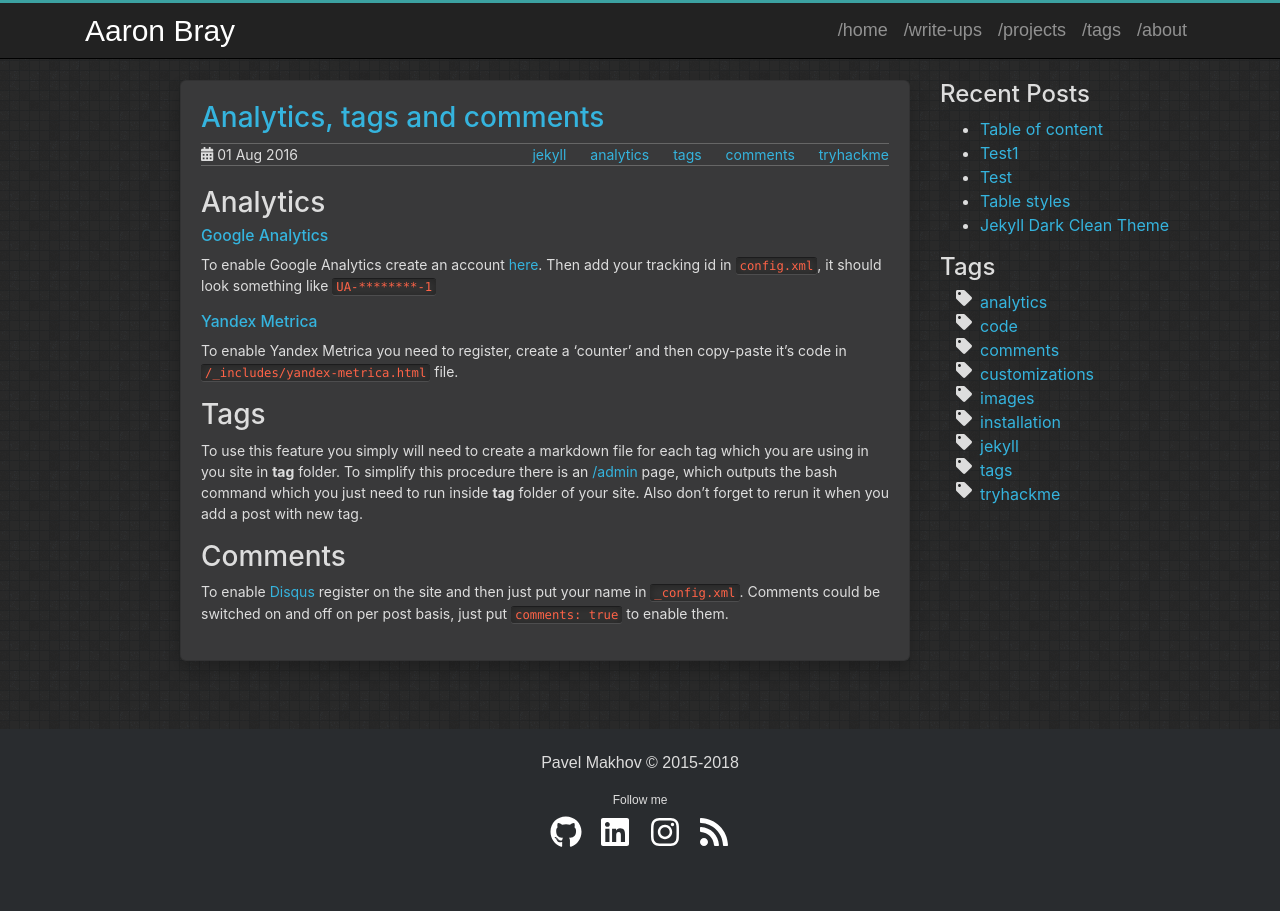
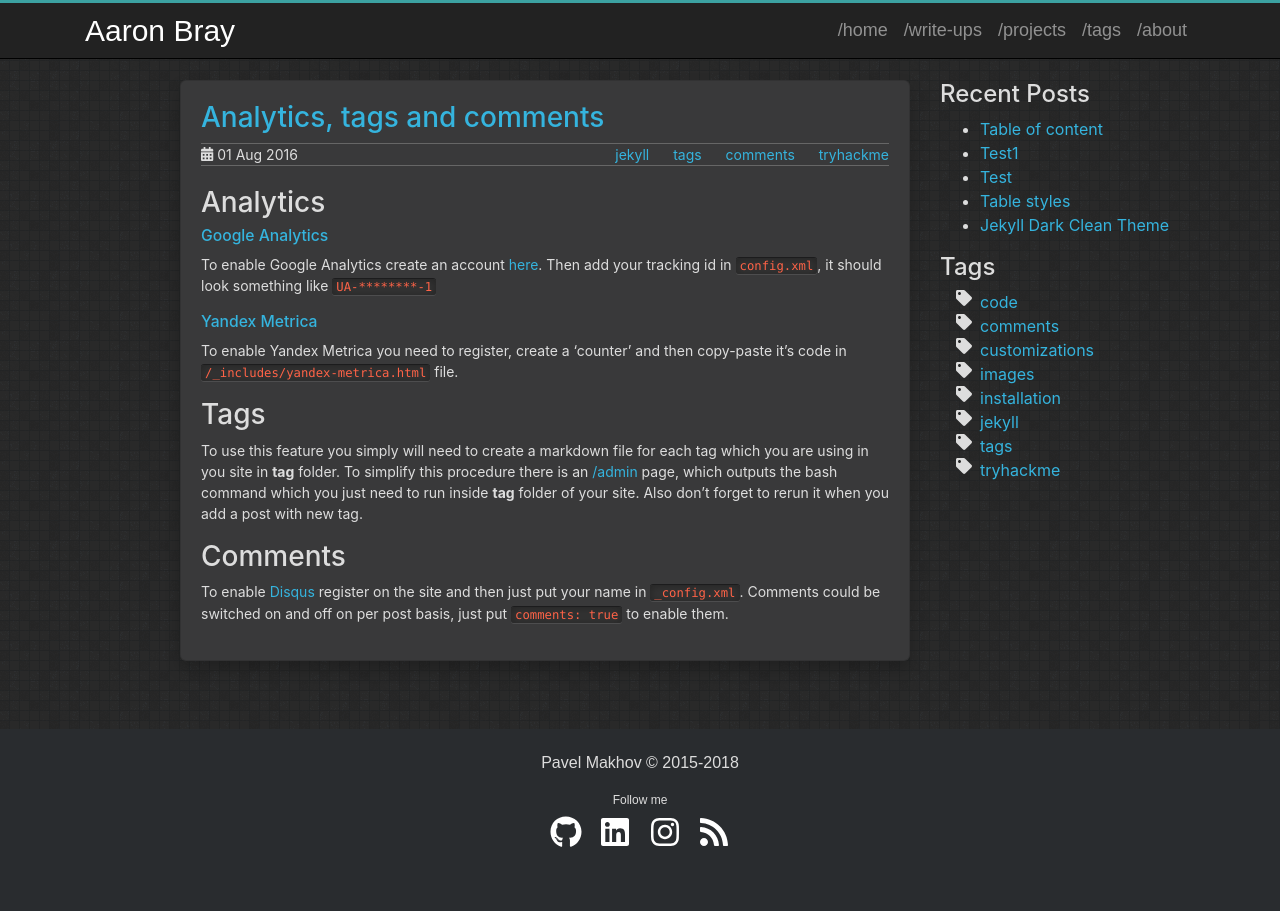
Before and after one commit to AaronBray/AaronBray.github.io, a Jekyll site: the page built from _posts/2016-08-01-analytics-tags-comments.md, in a window 1280 px wide. Built offline with Jekyll 4.4.1, drawn with Linux system fonts in a browser that asks for light colours.

Commit message:
Update 2016-08-01-analytics-tags-comments.md

```diff
--- a/_posts/2016-08-01-analytics-tags-comments.md
+++ b/_posts/2016-08-01-analytics-tags-comments.md
@@ -5,7 +5,6 @@ date: 2016-08-01 16:25:06
 description: Here you'll find how to setup analytics, tags and comments for your blog
 tags:
  - jekyll
- - analytics
  - tags
  - comments
  - tryhackme
```
